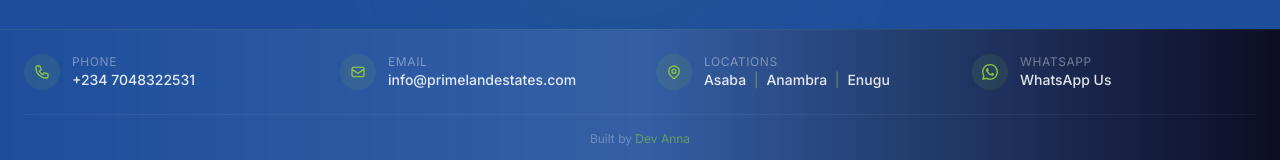
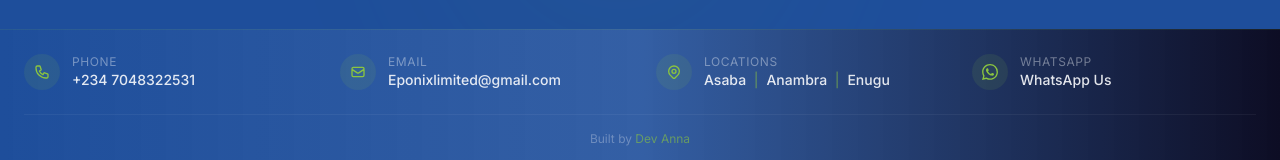
Before and after one commit to dev-anna-life/mr-multipreneur-realtor, a Next.js app: page / in a window 1280 px wide. Shown: the part 3121-3281 px from the top of the page. Built offline with nearby package versions, Linux system fonts and the light colour scheme.

Commit message:
Fix footer email to Eponixlimited@gmail.com

```diff
--- a/app/page.js
+++ b/app/page.js
@@ -302,11 +302,11 @@ export default function Home() {
               </div>
               <div><div className="text-xs text-cream/40 uppercase tracking-wider">Phone</div><div className="text-sm font-medium text-cream/90 group-hover:text-gold transition-colors">+234 7048322531</div></div>
             </a>
-            <a href="mailto:info@primelandestates.com" className="flex items-center gap-3 group">
+            <a href="mailto:Eponixlimited@gmail.com" className="flex items-center gap-3 group">
               <div className="w-9 h-9 rounded-full bg-gold/10 flex items-center justify-center text-gold group-hover:bg-gold group-hover:text-navy transition-all duration-300">
                 <svg className="w-4 h-4" fill="none" stroke="currentColor" viewBox="0 0 24 24"><path strokeLinecap="round" strokeLinejoin="round" strokeWidth="2" d="M3 8l7.89 5.26a2 2 0 002.22 0L21 8M5 19h14a2 2 0 002-2V7a2 2 0 00-2-2H5a2 2 0 00-2 2v10a2 2 0 002 2z"/></svg>
               </div>
-              <div><div className="text-xs text-cream/40 uppercase tracking-wider">Email</div><div className="text-sm font-medium text-cream/90 group-hover:text-gold transition-colors">info@primelandestates.com</div></div>
+              <div><div className="text-xs text-cream/40 uppercase tracking-wider">Email</div><div className="text-sm font-medium text-cream/90 group-hover:text-gold transition-colors">Eponixlimited@gmail.com</div></div>
             </a>
             <div className="flex items-center gap-3">
               <div className="w-9 h-9 rounded-full bg-gold/10 flex items-center justify-center text-gold">
```
